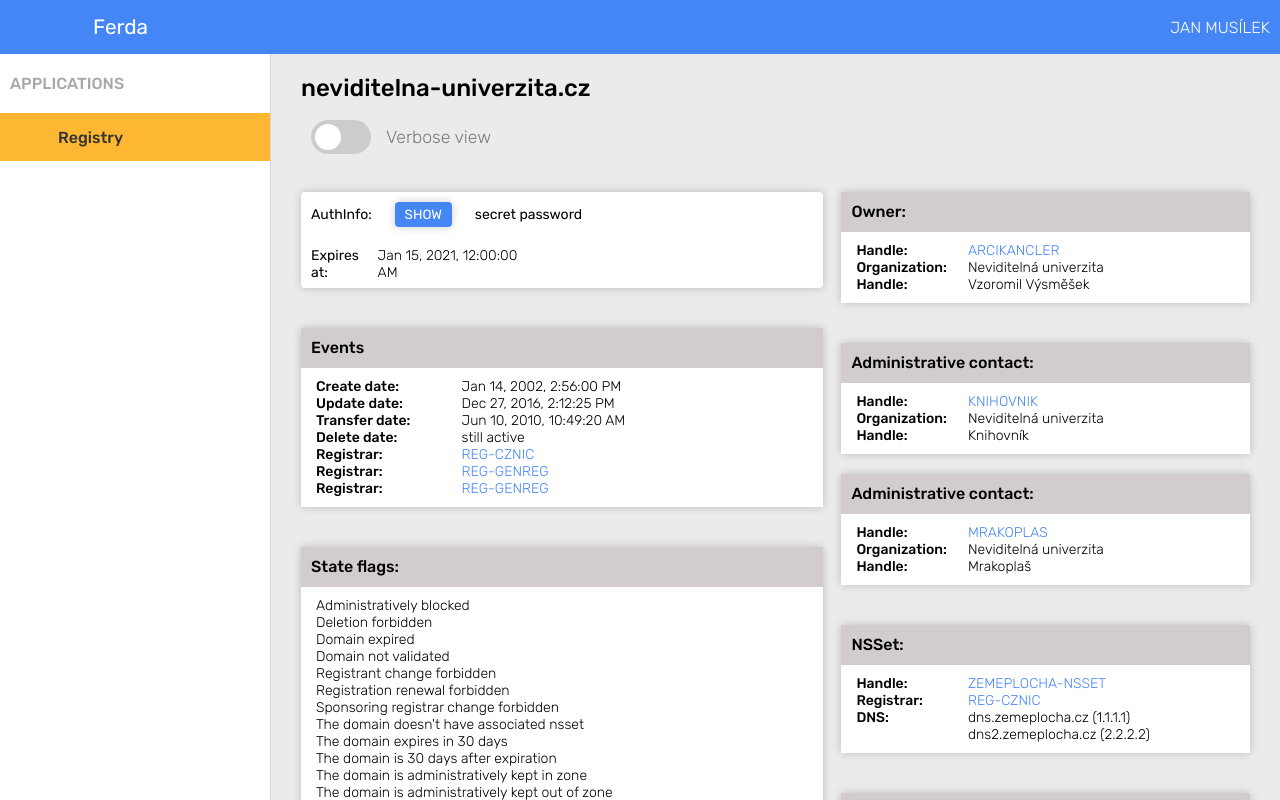
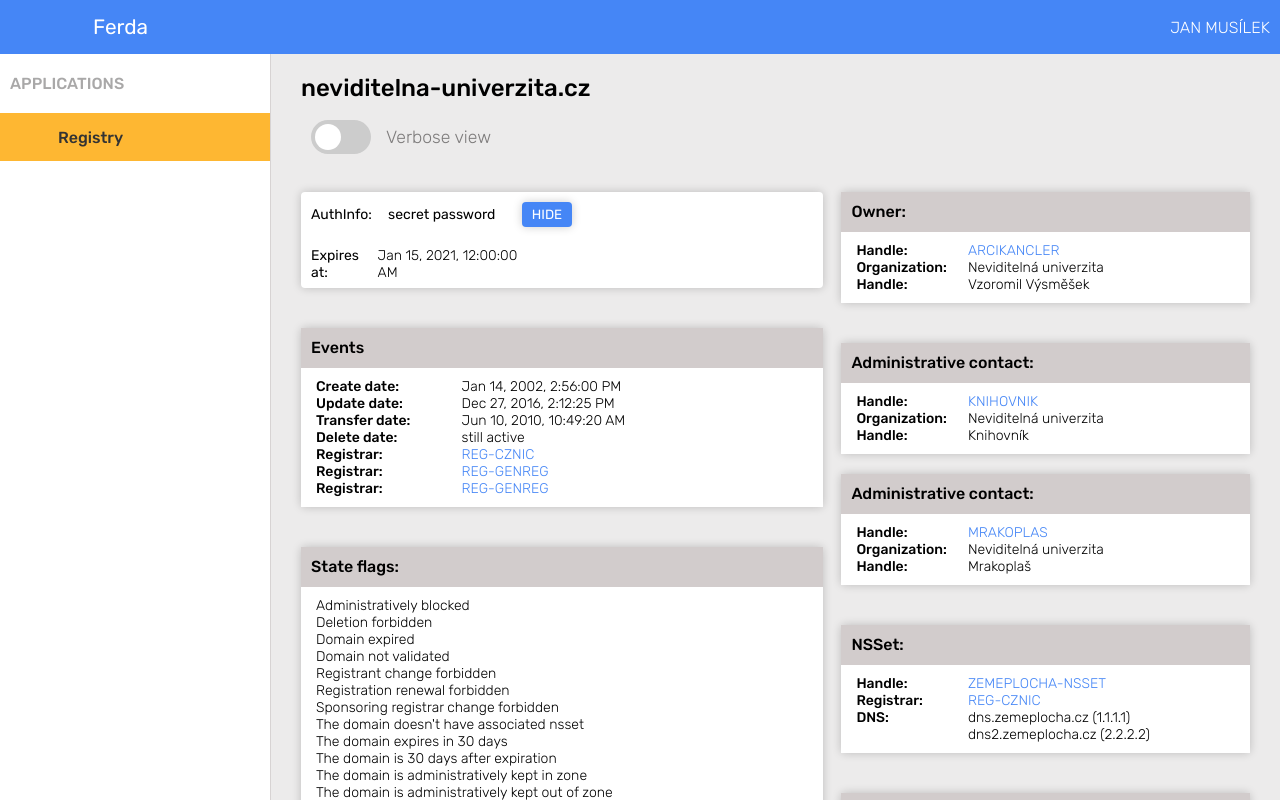
Before and after one commit to mariecotije/cznicChallenge, a Vue app: page / in a window 1280 px wide. Both pictures are taken after a click on the button "SHOW". Shown: the top 800 px of the page. Built offline with nearby package versions, Linux system fonts and the light colour scheme; some icons are missing.

Commit message:
added toggle for show password

```diff
--- a/src/components/UniDomainDetail.vue
+++ b/src/components/UniDomainDetail.vue
@@ -14,8 +14,9 @@
                 <div class="auth-info card">
                     <div class="auth-info__hidden">
                         <p>AuthInfo: </p>
-                        <button>show</button>
-                        <p>secret password</p>
+                        <button v-if="!showPassword" @click="showPassword = !showPassword">show</button>
+                        <p v-if="showPassword">secret password</p>
+                        <button v-if="showPassword" @click="showPassword = !showPassword">hide</button>
                     </div>
                     <div class="auth-info__expiration">
                         <p>Expires at: </p>
@@ -148,12 +149,14 @@
 </template>
 
 <script setup>
-import { defineProps } from 'vue';
+import { defineProps, ref } from 'vue';
 import { convertTimestamp } from '../timestampConverter';
 import UniVerboseSwithch from './UniVerboseSwitch.vue';
 
 const { data } = defineProps(['data']);
 console.log('data:', data);
+
+const showPassword = ref(false);
 
 const flags = data.state_flags.flags;
 const administrative_contacts = data.administrative_contacts;
@@ -241,6 +244,7 @@ const convertedTimestampEvents = {
                         color: #fff;
                         box-shadow: 0 0 10px rgba(0, 0, 0, 0.2);
                         text-transform: uppercase;
+                        cursor: pointer;
                     }
                 }
 
```
